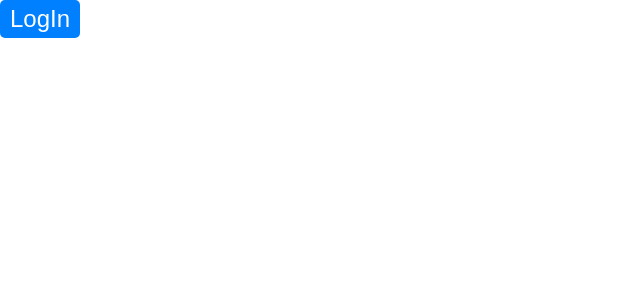
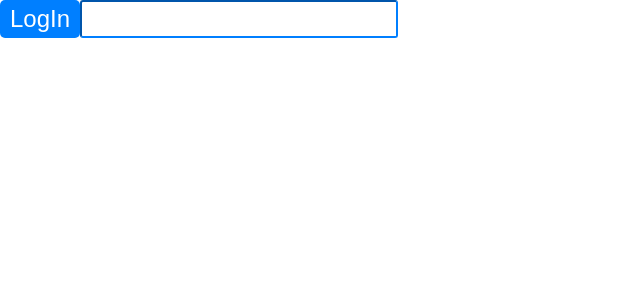
Before and after one commit to Arshavir-Gasparyan/Todo-task, a React (Create React App) app: page / in a window 1280 px wide. Shown: the top 300 px of the page, without its empty margins (0-640 px from the left). Built offline with nearby package versions, Linux system fonts and the light colour scheme.

Commit message:
feat(Components):Create Input component

```diff
--- a/src/App.js
+++ b/src/App.js
@@ -1,7 +1,13 @@
 import Button from "./Components/Button/Button";
+import Input from "./Components/Input/Input";
 
 function App() {
-  return <Button />;
+  return (
+    <>
+      <Button />
+      <Input />
+    </>
+  );
 }
 
 export default App;
--- /dev/null
+++ b/src/Components/Input/Input.js
@@ -0,0 +1,11 @@
+import styles from "./Input.module.css";
+export default function Input({ onChange, type, value }) {
+  return (
+    <input
+      className={styles.input}
+      onChange={onChange}
+      type={type}
+      value={value}
+    ></input>
+  );
+}
--- /dev/null
+++ b/src/Components/Input/Input.module.css
@@ -0,0 +1,6 @@
+.input{
+    height: 32px;
+    font-size: 24px;
+    border-color: #007FFF;
+    border-radius: 3px;
+}
```
